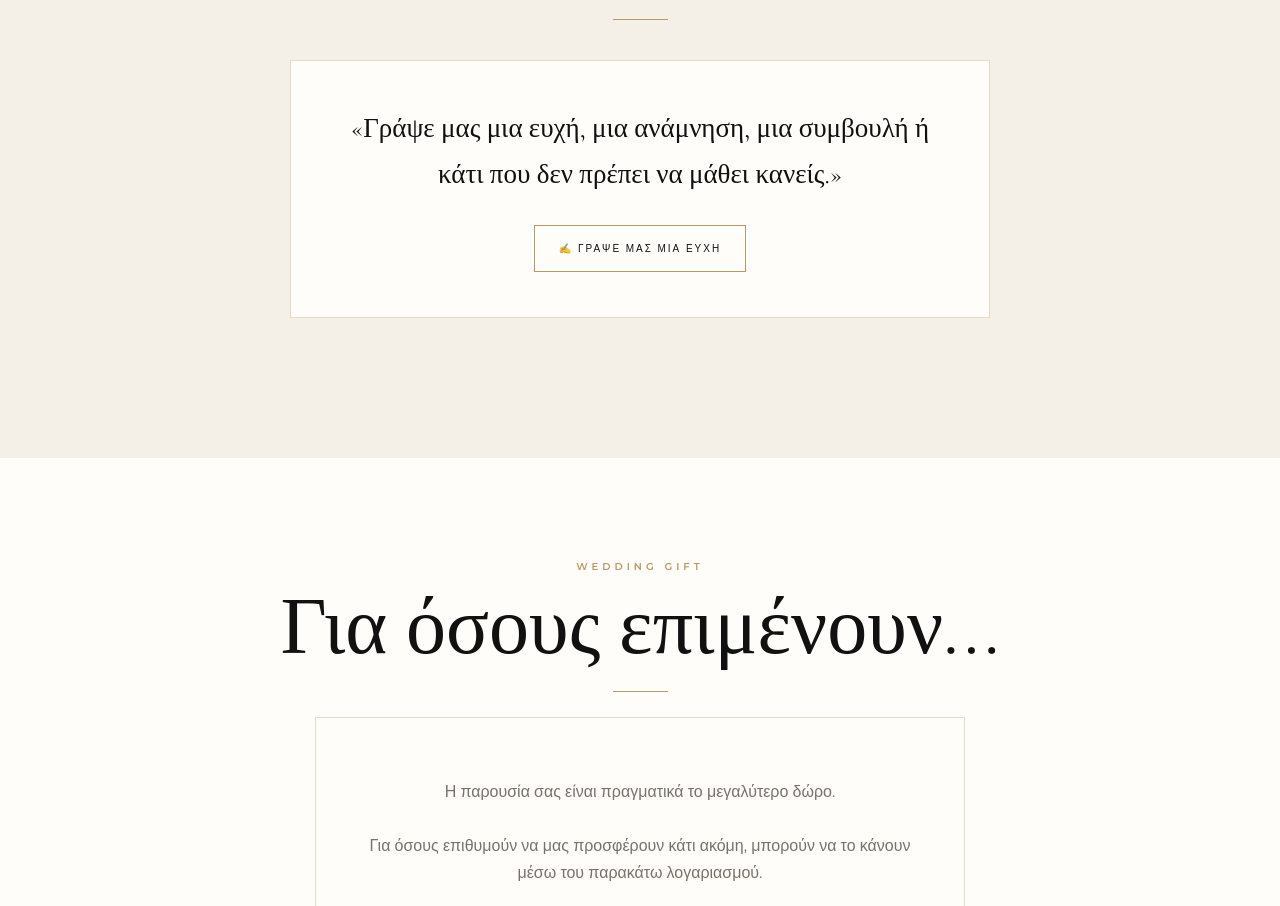
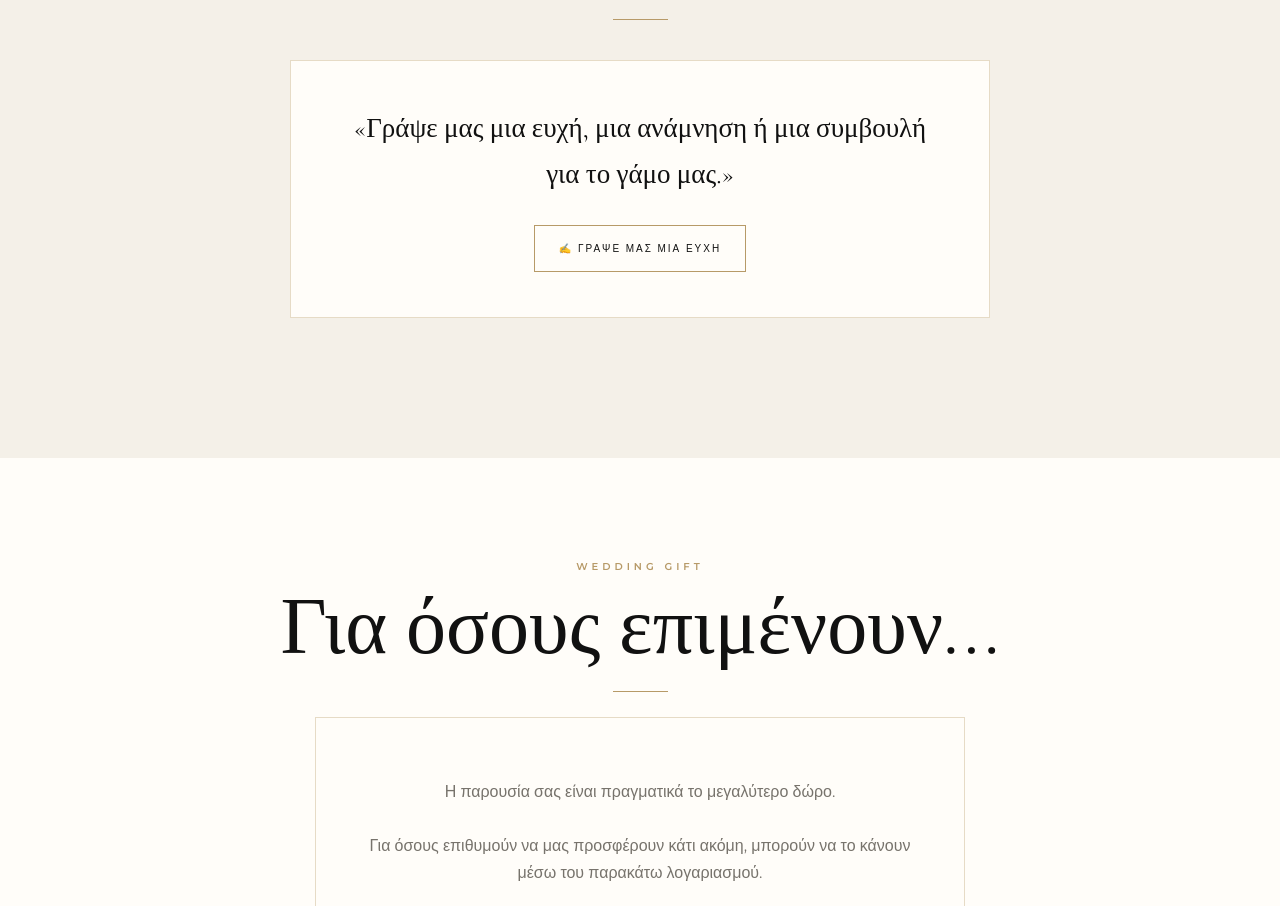
Before and after one commit to KatyLefk/vaggelis-katerina-wedding, a plain HTML site: page index.html in a window 1280 px wide. Shown: the part 7208-8114 px from the top of the page. Drawn offline with nearby package versions, Linux system fonts and the light colour scheme.

Commit message:
Update index.html

```diff
--- a/index.html
+++ b/index.html
@@ -1953,10 +1953,9 @@ footer strong {
       <p>
 
         «Γράψε μας μια ευχή,
-        μια ανάμνηση,
-        μια συμβουλή
-        ή κάτι που δεν πρέπει
-        να μάθει κανείς.»
+        μια ανάμνηση
+        ή μια συμβουλή
+        για το γάμο μας.»
 
       </p>
 
```
